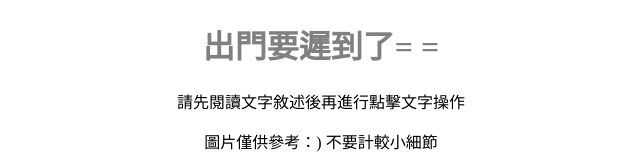
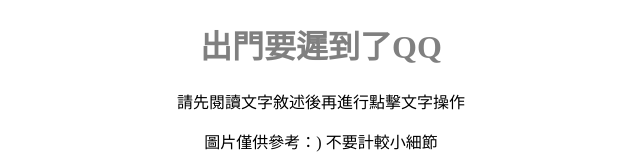
Before and after one commit to Knulla07/240318, a plain HTML site: page index.html in a window 1280 px wide. Shown: the top 166 px of the page, 319-959 px from the left. Drawn offline with Linux system fonts and the light colour scheme.

Commit message:
Update index.html

```diff
--- a/index.html
+++ b/index.html
@@ -9,7 +9,7 @@
 
 <body>
 
-	<h1>出門要遲到了= =</h1>
+	<h1>出門要遲到了QQ</h1>
 
 	<p>請先閱讀文字敘述後再進行點擊文字操作</p>
 	<p>圖片僅供參考：) 不要計較小細節</p>
```
